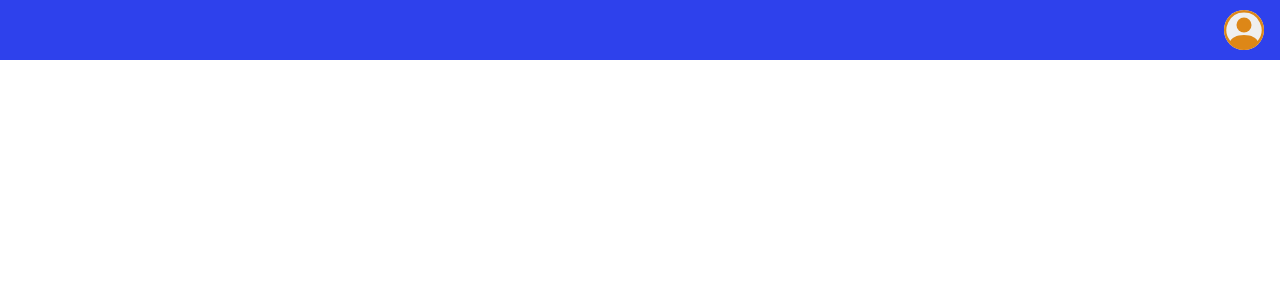
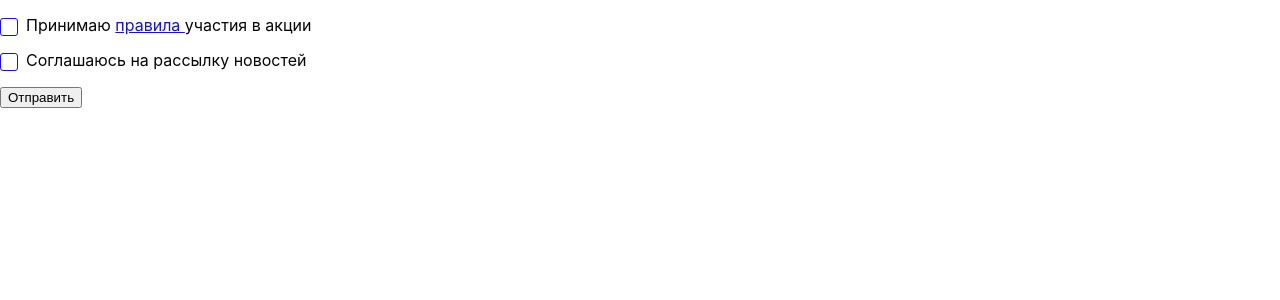
Before and after one commit to AlexsandrKotobus/scroll04, a React (Create React App) app: page / in a window 1280 px wide. Shown: the top 300 px of the page. Built offline with nearby package versions, Linux system fonts and the light colour scheme.

Commit message:
Checkbox

```diff
--- a/src/App.js
+++ /dev/null
@@ -1,15 +0,0 @@
-import React from 'react'
-
-// import  AnimatedMenu from './components/AnimatedMenu/AnimatedMenu'
-import DropMenu from './components/DropMenu/DropMenu';
-function App() {
-
-  return (
-    <div className="App">
-      {/* <AnimatedMenu/> */}
-      <DropMenu />
-    </div>
-  );
-}
-
-export default App;
--- /dev/null
+++ b/src/App.jsx
@@ -0,0 +1,29 @@
+import React, {useState} from 'react'
+
+// import  AnimatedMenu from './components/AnimatedMenu/AnimatedMenu'
+// import DropMenu from './components/DropMenu/DropMenu';
+import { Checkbox } from './components/Checkbox/Checkbox';
+
+function App() {
+  const [rulesChecked, setRulesChecked] = useState(false);
+  const [mailChecked, setMailCheked] = useState(false);
+  return (
+    <section>
+      {/* <div className="App"> */}
+      {/* <AnimatedMenu/> */}
+      {/* <DropMenu /> */}
+      <form className='form'>
+        <Checkbox isChecked={rulesChecked} onChange={setRulesChecked}>
+          Принимаю <a href="./doc.pdf"> правила </a> участия в акции   </Checkbox>
+        <Checkbox isChecked={mailChecked} onChange={setMailCheked}>Соглашаюсь на рассылку новостей</Checkbox>
+        <button type='submit'>Отправить</button>
+      </form>
+
+    {/* </div> */}
+
+    </section>
+
+  );
+}
+
+export default App;
--- /dev/null
+++ b/src/components/Checkbox/Checkbox.css
@@ -0,0 +1,49 @@
+.checkbox-wrapper{
+    display: block;
+    position: relative;
+    margin: 8px 0;
+    width: 100%;
+    padding-left: 26px;
+
+}
+
+.checkbox-element{
+    appearance: none;
+    position: absolute;
+    top: 2px;
+    left: 0;
+    margin: 0;
+    width: 18px;
+    height: 18px;
+    border: 1px solid rgb(21, 21, 198);
+    border-radius: 3px;
+}
+.checkbox-element:checked::before{
+    content: '';
+    display: block;
+    position: absolute;
+    top: 0;
+    left: 5px;
+    width: 5px;
+    height: 10px;
+    border: 3px solid transparent;
+    border-bottom-color: #fff;
+    border-right-color: #fff;
+    transform-origin: 50% 50%;
+    transform: rotate(35deg);
+
+
+}
+.checkbox-wrapper p{
+    font-size: 16px;
+    line-height: 1.2;
+    color: rgb(5, 5, 5);
+}
+.checkbox-wrapper a{
+    color: rgb(21, 21, 198);
+    text-decoration: underline;
+
+}
+.checkbox-element:checked{
+    background-color: rgb(21, 21, 198);
+}
--- /dev/null
+++ b/src/components/Checkbox/Checkbox.jsx
@@ -0,0 +1,18 @@
+import React from "react";
+import './Checkbox.css'
+
+export const Checkbox = ({isChecked, onChange, children}) => {
+    return (
+    <label className="checkbox-wrapper">
+        <input
+        type="checkbox"
+        className="checkbox-element"
+        checked={isChecked}
+        // eslint-disable-next-line no-undef
+        // onChange={()=> onChange((prev)=!prev)}
+        onChange={()=> onChange(console.log(1000))}
+         />
+        <p>{children}</p>
+    </label>
+    );
+}
--- a/src/components/DropMenu/DropMenu.css
+++ b/src/components/DropMenu/DropMenu.css
@@ -1,4 +1,5 @@
 .header {
+  /* синяя полоса - на ней кнопка-иконка */
     position: fixed;
     top: 0;
     left: 0;
@@ -10,6 +11,7 @@
   }
 
   .menu-button {
+    /* кнопка-иконка */
     margin-left: auto;
     width: 40px;
     height: 40px;
@@ -19,6 +21,7 @@
   }
 
   .menu-button svg {
+    /* иконка кнопки - по ее ширине */
     display: block;
     width: 100%;
     height: 100%;
@@ -26,6 +29,7 @@
   }
 
   .menu {
+    /* окошко-меню */
     position: absolute;
     top: calc(100% + 5px);
     right: 10px;
@@ -41,6 +45,7 @@
   }
 
   .menu.active {
+    /* продолжтительность анимации */
     transform: translateY(0);
     opacity: 1;
     visibility: visible;
@@ -48,6 +53,7 @@
 
   .menu::before,
   .menu::after {
+    /* стрелка на кнопку */
     display: block;
     content: "";
     position: absolute;
@@ -68,13 +74,14 @@
   }
 
   .menu__list {
+    /* стиль списка */
     margin: 0;
     width: 100%;
     padding: 0;
     list-style-type: none;
   }
 
-  /* .menu__item {
+  .menu__item {
     display: flex;
     align-items: center;
     font-size: 20px;
@@ -82,12 +89,13 @@
     color: #747474;
     cursor: pointer;
   }
-   */
+
   .menu__item:nth-child(n + 2) {
     margin-top: 15px;
   }
 
   .icon {
+    /* иконки в меню */
     margin-right: 15px;
     font-size: 24px;
     color: inherit;
```
Also changed, not shown: 1 other file (tests, documents, lock files or other folders).
